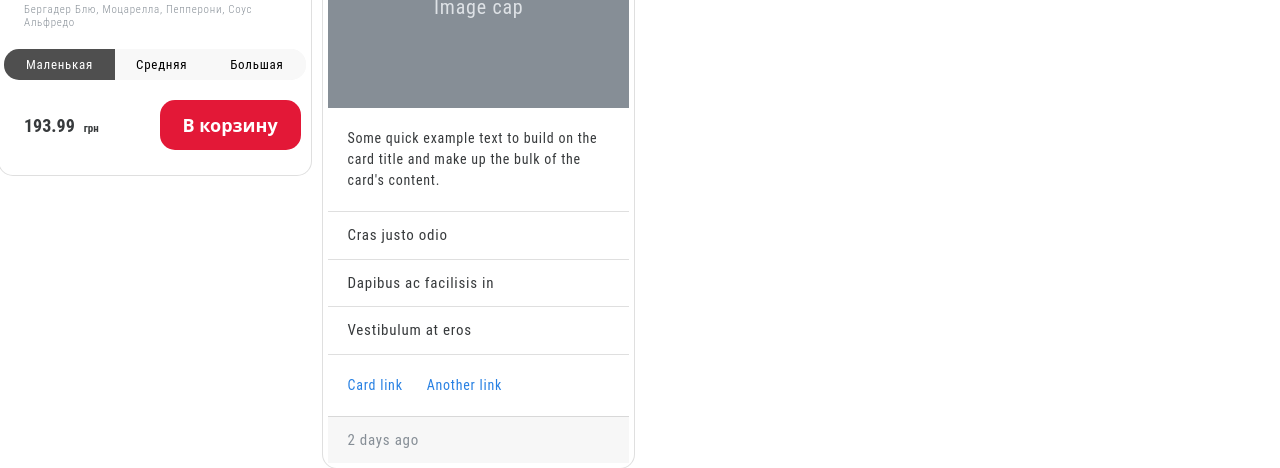
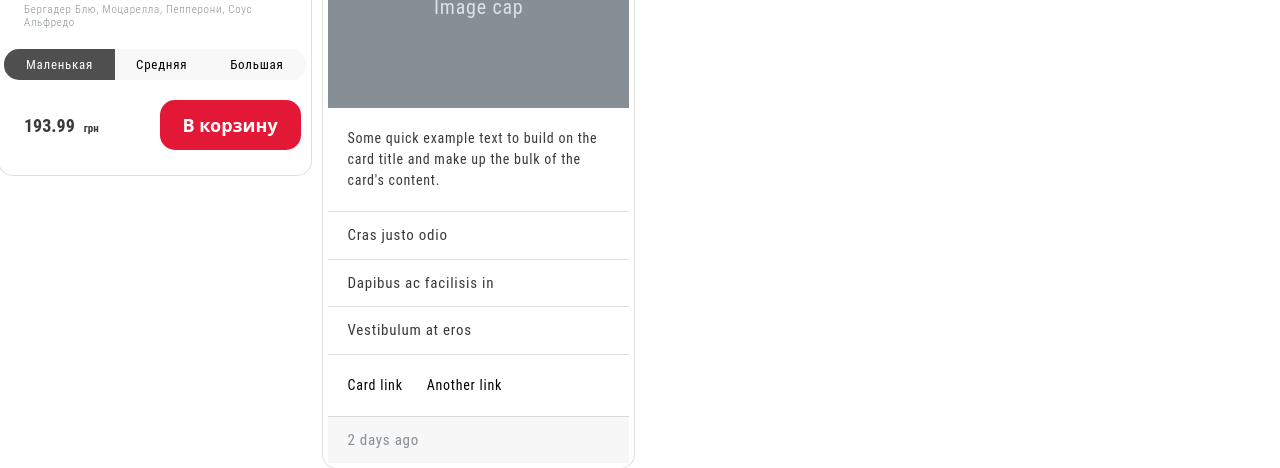
Before and after one commit to el-dub/frontendLab4, a plain HTML site: page index.html in a window 1280 px wide. Shown: the part 386-854 px from the top of the page. Drawn offline with Linux system fonts and the light colour scheme.

Commit message:
Update main.css

```diff
--- a/main.css
+++ b/main.css
@@ -3,6 +3,11 @@ body {
     font-size: 15px;
     padding-top: 120px;
     letter-spacing: .05em;
+}
+a {
+    color: black;
+    text-decoration: none!important;
+    background-color: transparent!important;
 }
 .navbar-dark .navbar-nav .nav-link {
     color: white;
```
